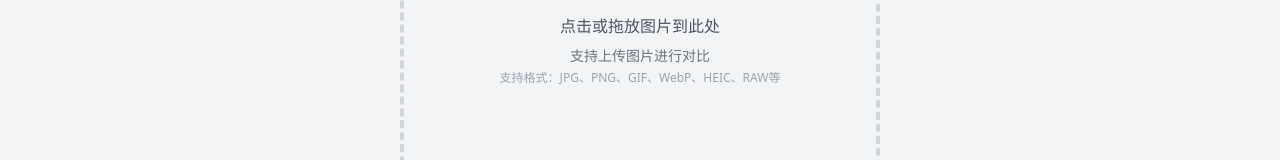
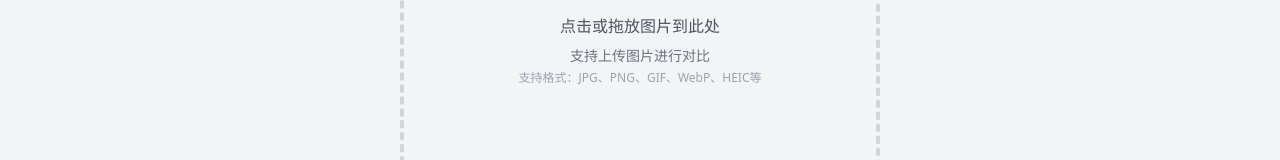
Before and after one commit to jimmcheung/photoCompare, a React (Vite) app: page / in a window 1280 px wide. Shown: the part 358-518 px from the top of the page. Built offline with nearby package versions, Linux system fonts and the light colour scheme.

Commit message:
docs: 移除首页按钮文字中的RAW格式内容

```diff
--- a/src/components/ImageUploader.tsx
+++ b/src/components/ImageUploader.tsx
@@ -390,7 +390,7 @@ const ImageUploader: React.FC = () => {
                   </svg>
                   <h3 className="mt-4 text-base font-medium">点击或拖放图片到此处</h3>
                   <p className={`mt-2 text-sm ${darkMode ? 'text-gray-500' : 'text-gray-500'}`}>支持上传图片进行对比</p>
-                  <p className={`mt-1 text-xs ${darkMode ? 'text-gray-600' : 'text-gray-400'}`}>支持格式：JPG、PNG、GIF、WebP、HEIC、RAW等</p>
+                  <p className={`mt-1 text-xs ${darkMode ? 'text-gray-600' : 'text-gray-400'}`}>支持格式：JPG、PNG、GIF、WebP、HEIC等</p>
                 </div>
                 <div className={`mt-4 flex items-center text-xs ${darkMode ? 'text-gray-500' : 'text-gray-500'}`}>
                   <svg className="w-4 h-4 mr-1" fill="none" stroke="currentColor" viewBox="0 0 24 24">
```
